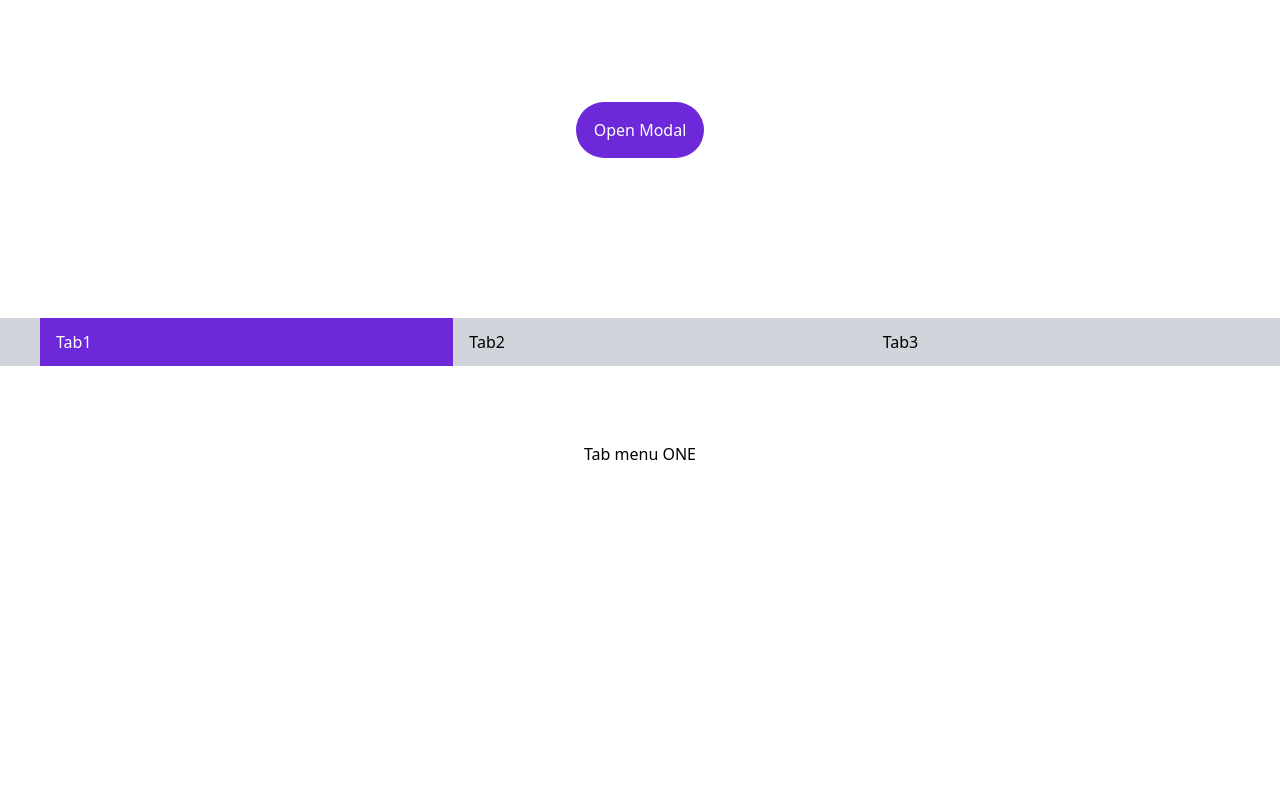
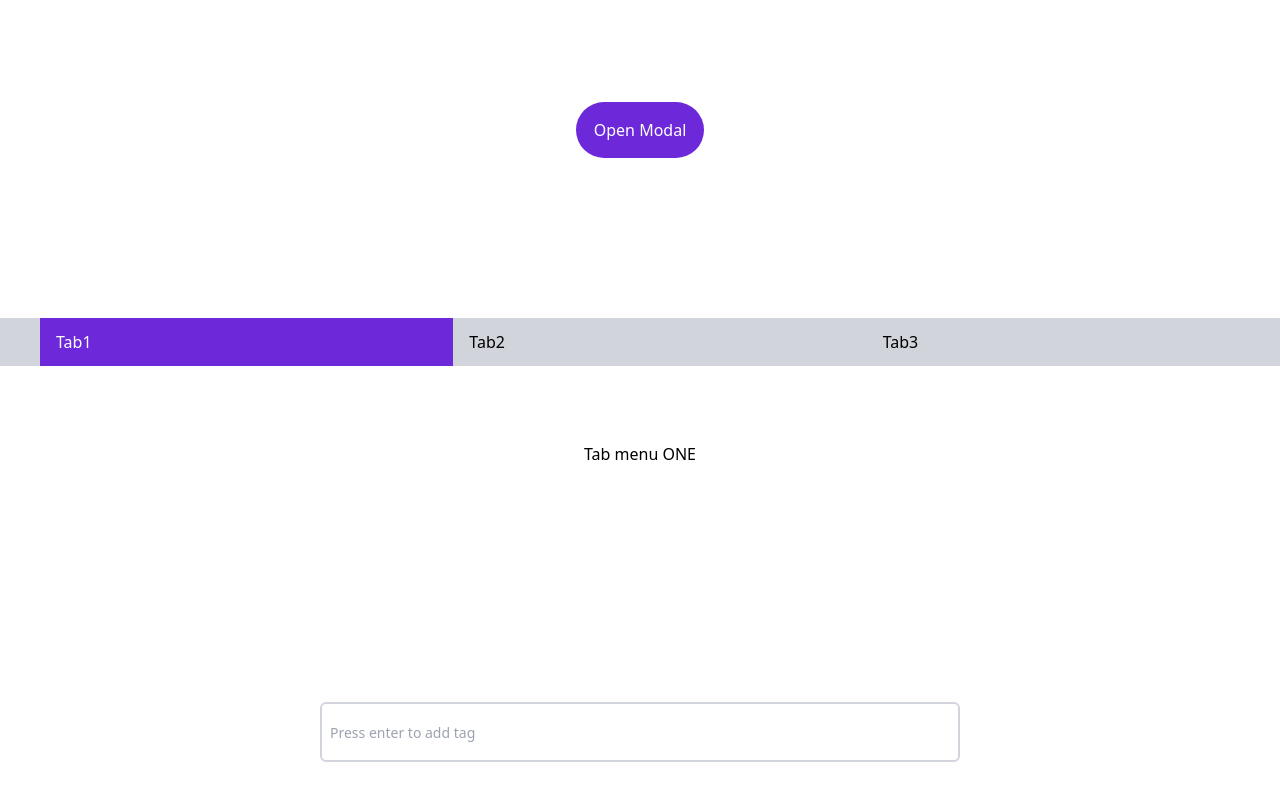
Before and after one commit to Leo-Xee/wanted_pre_onboarding, a React (Create React App) app: page / in a window 1280 px wide. Shown: the part 290-1090 px from the top of the page. Before the commit the page ends 832 px from the top, so only its background shows below. Built offline with nearby package versions, Linux system fonts and the light colour scheme.

Commit message:
:sparkles: tag 컴포넌트 구현

```diff
--- a/src/App.jsx
+++ b/src/App.jsx
@@ -3,15 +3,17 @@ import React from "react";
 import Toggle from "./components/Toggle";
 import Modal from "./components/Modal";
 import Tab from "./components/Tab";
+import Tag from "./components/Tag";
 
 function App() {
   return (
-    <div className="flex flex-col justify-center">
+    <div className="flex flex-col justify-center last:mb-40">
       <Toggle />
       <Modal>
         <div>Hello, CodeStates</div>
       </Modal>
       <Tab />
+      <Tag />
     </div>
   );
 }
--- /dev/null
+++ b/src/components/Tag.jsx
@@ -0,0 +1,77 @@
+import React, { useEffect, useRef, useState } from "react";
+
+function Tag() {
+  const [tags, setTags] = useState([]);
+  const [isFocused, setIsFocused] = useState(false);
+
+  const inputRef = useRef(null);
+
+  useEffect(() => {
+    const focusOut = () => isFocused && setIsFocused(false);
+    document.addEventListener("click", focusOut);
+    return () => {
+      document.removeEventListener("click", focusOut);
+    };
+  }, [isFocused]);
+
+  const onEnter = async (e) => {
+    if (e.key === "Enter") {
+      await setTags((prev) => [...prev, inputRef.current.value]);
+      inputRef.current.value = "";
+    }
+  };
+
+  const onFocus = (e) => {
+    e.stopPropagation();
+    inputRef.current.focus();
+    setIsFocused(true);
+  };
+
+  const onRemove = (e, idx) => {
+    e.stopPropagation();
+    const tagsFiltered = tags.filter((_, id) => id !== idx);
+    setTags([...tagsFiltered]);
+    inputRef.current.blur();
+    setIsFocused(false);
+  };
+
+  return (
+    <div className="flex justify-center items-center mt-40">
+      <div
+        onClick={onFocus}
+        className={`w-6/12 p-2 min-h- flex items-center border-solid border-2 rounded-md flex-wrap ${
+          isFocused ? "border-violet-700" : "border-gray-300"
+        }`}
+      >
+        {tags.map((val, idx) => {
+          return (
+            <div
+              key={idx}
+              className="h-8 p-2 my-1 mr-2 flex items-center bg-violet-700 rounded-md"
+            >
+              <div className="text-white m-1 text-xs truncate">{val}</div>
+              <button
+                type="button"
+                onClick={(e) => onRemove(e, idx)}
+                className="w-4 h-4 bg-white rounded-full text-xs"
+              >
+                x
+              </button>
+            </div>
+          );
+        })}
+        <label>
+          <input
+            type="text"
+            placeholder="Press enter to add tag"
+            onKeyPress={onEnter}
+            className="h-10 outline-none text-sm"
+            ref={inputRef}
+          />
+        </label>
+      </div>
+    </div>
+  );
+}
+
+export default Tag;
```
